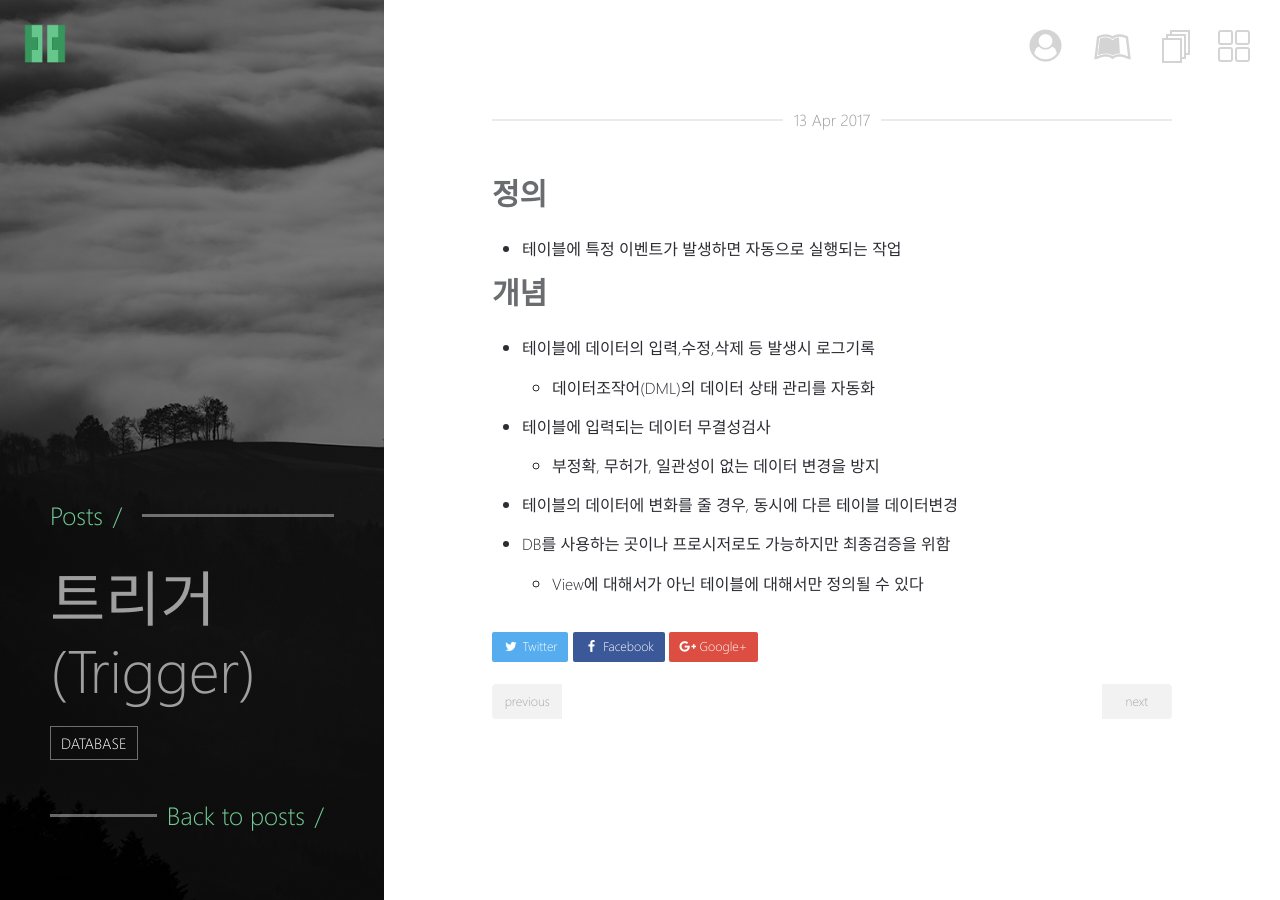
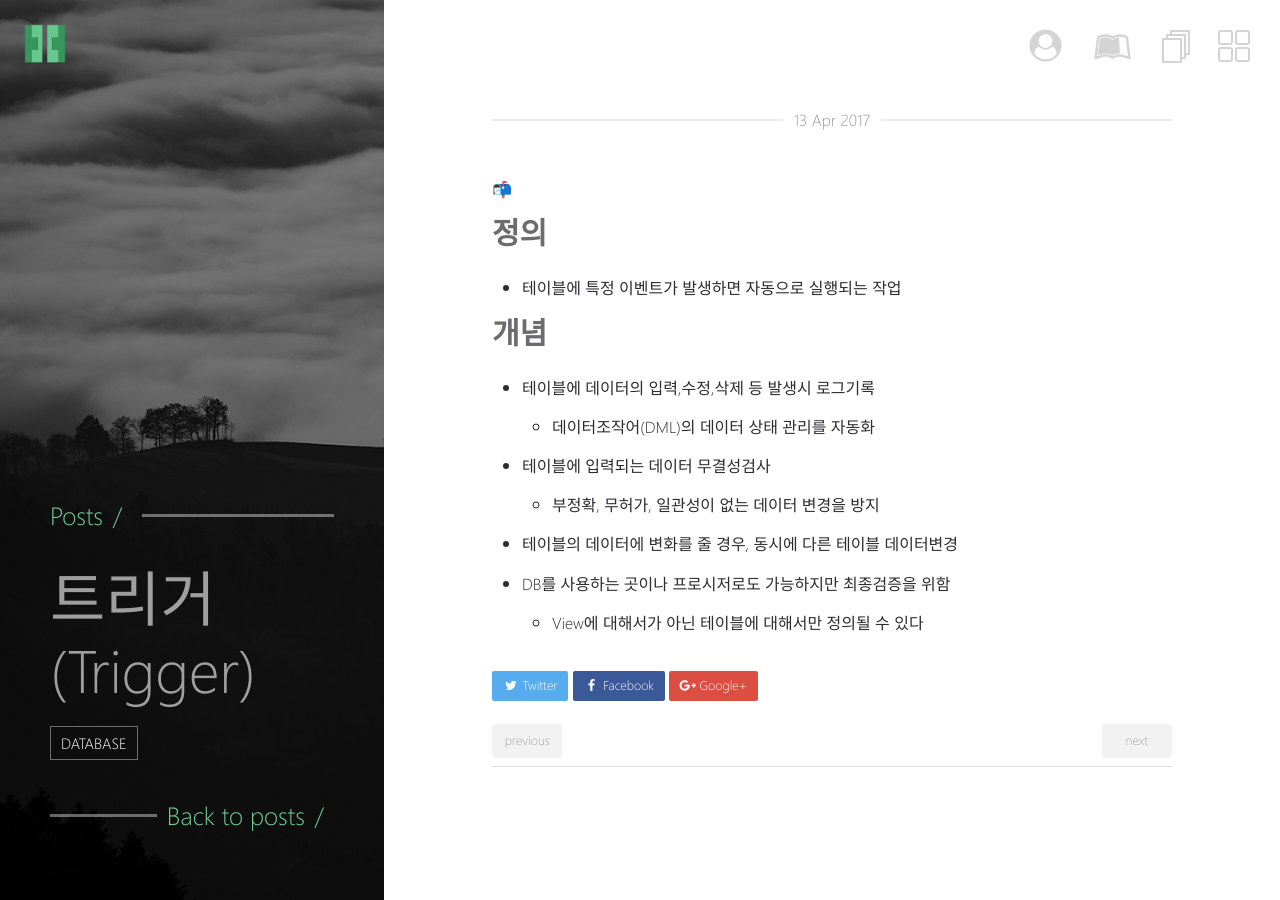
Before and after one commit to hwshim0810/hwshim0810.github.io, a Jekyll site: the page built from _posts/2017-04-13-DB-Trigger-post.md, in a window 1280 px wide. Built offline with Jekyll 4.4.1, drawn with Linux system fonts in a browser that asks for light colours; emoji names are drawn with the system emoji font; comment, search, counter and statistics services are not loaded.

Commit message:
Add disqus component

```diff
--- /dev/null
+++ b/_includes/disqus.html
@@ -0,0 +1,19 @@
+<div id="disqus_thread"></div>
+<script>
+/**
+*  RECOMMENDED CONFIGURATION VARIABLES: EDIT AND UNCOMMENT THE SECTION BELOW TO INSERT DYNAMIC VALUES FROM YOUR PLATFORM OR CMS.
+*  LEARN WHY DEFINING THESE VARIABLES IS IMPORTANT: https://disqus.com/admin/universalcode/#configuration-variables*/
+/**/
+var disqus_config = function () {
+this.page.url = '{{ site.url }}{{ page.url }}';
+this.page.identifier = '{{ page.id }}';
+};
+(function() {
+var d = document, s = d.createElement('script');
+s.src = 'https://myblog-4mp0ry3tqm.disqus.com/embed.js';
+s.setAttribute('data-timestamp', +new Date());
+(d.head || d.body).appendChild(s);
+})();
+</script>
+<script id="dsq-count-scr" src="https://myblog-4mp0ry3tqm.disqus.com/count.js" async></script>
+<noscript>Please enable JavaScript to view the <a href="https://disqus.com/?ref_noscript">comments powered by Disqus.</a></noscript>
--- a/_layouts/post-list.html
+++ b/_layouts/post-list.html
@@ -31,9 +31,10 @@ layout: compress
             </h2>
             <p>{{ post.excerpt | strip_html | truncatewords:10 }}</p>
             <ul class="tags">
-            {% for tag in post.tags %}
+              {% for tag in post.tags %}
               <li><a href="{{ site.url }}/tags#{{ tag }}">{{ tag }}</a></li>
               {% unless forloop.last %}
+                <span class="disqus-comment-count" data-disqus-identifier="{{ post.id }}"></span>
               {% endunless %}
             {% endfor %}
             </ul>
@@ -44,5 +45,6 @@ layout: compress
     </div>
     {% include overlay.html %}
     {% include scripts.html %}
+    <script id="dsq-count-scr" src="https://myblog-4mp0ry3tqm.disqus.com/count.js" async></script>
   </body>
 </html>
--- a/_layouts/post.html
+++ b/_layouts/post.html
@@ -31,11 +31,17 @@ layout: compress
       </a>
       <div class="inner-post content">
         <div class="date-highlight">{% if page.date %}{{ page.date | date: '%d %b %Y' }}{% else %}&#x2756;{% endif %}</div>
-        {% if page.modified %}<div class="date-update">Updated at {{ page.modified | date: '%d %b %Y' }}</div>{% endif %}
+        {% if page.modified %}<div class="right-sub">Updated at {{ page.modified | date: '%d %b %Y' }}</div>{% endif %}
+        <div class="right-sub">
+          <span>:mailbox_with_mail: </span>
+          <a class="counter" href="{{ site.url }}{{ page.url }}#disqus_thread" data-disqus-identifier="{{ page.id }}"></a>
+        </div>
         {{ content }}
         <br>
         {% include share.html %}
         {% include page-pagination.html %}
+        <hr class="disqus-seperator" />
+        {% include disqus.html %}
       </div>
     </div>
     {% include scripts.html %}
```
